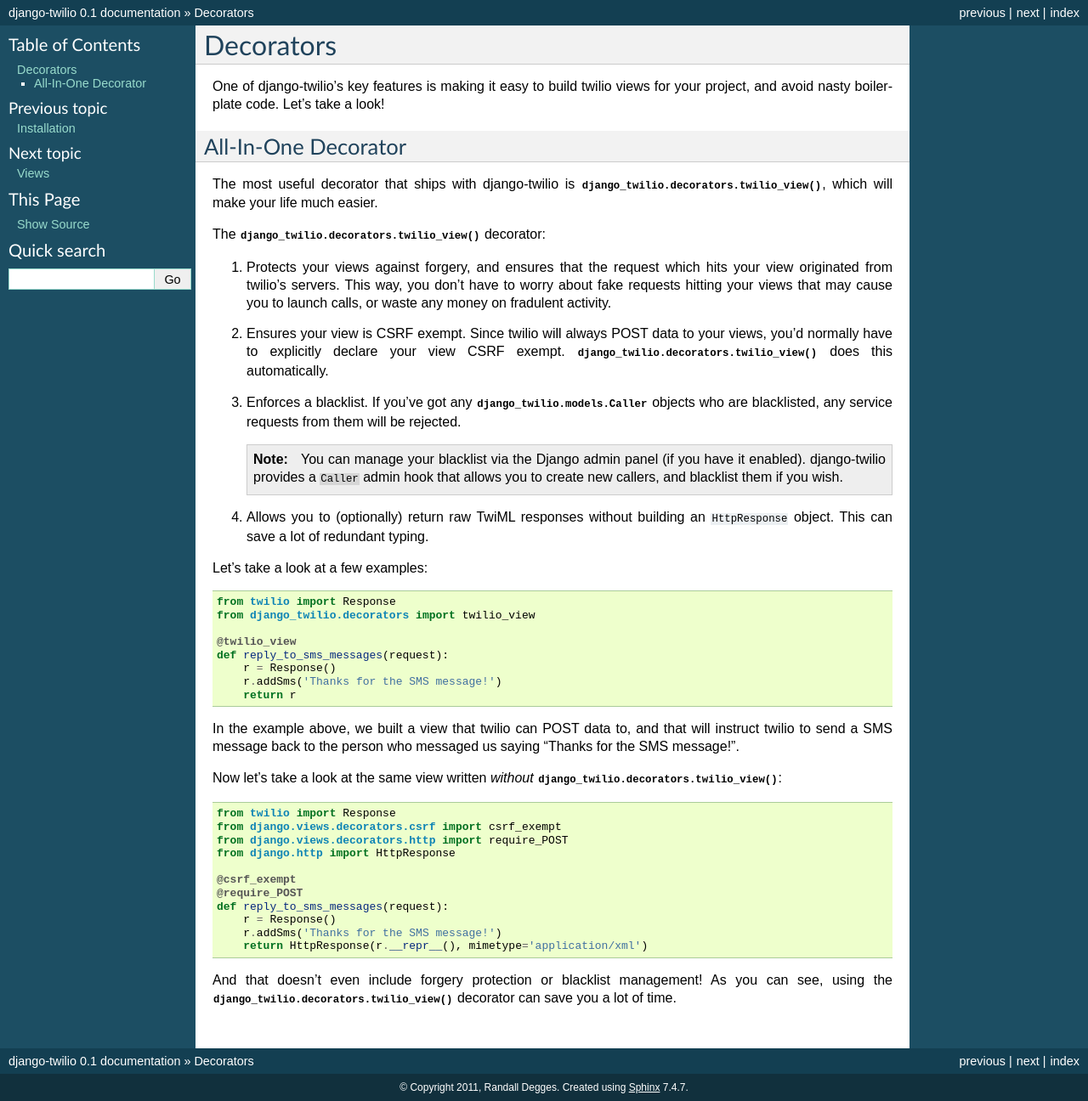
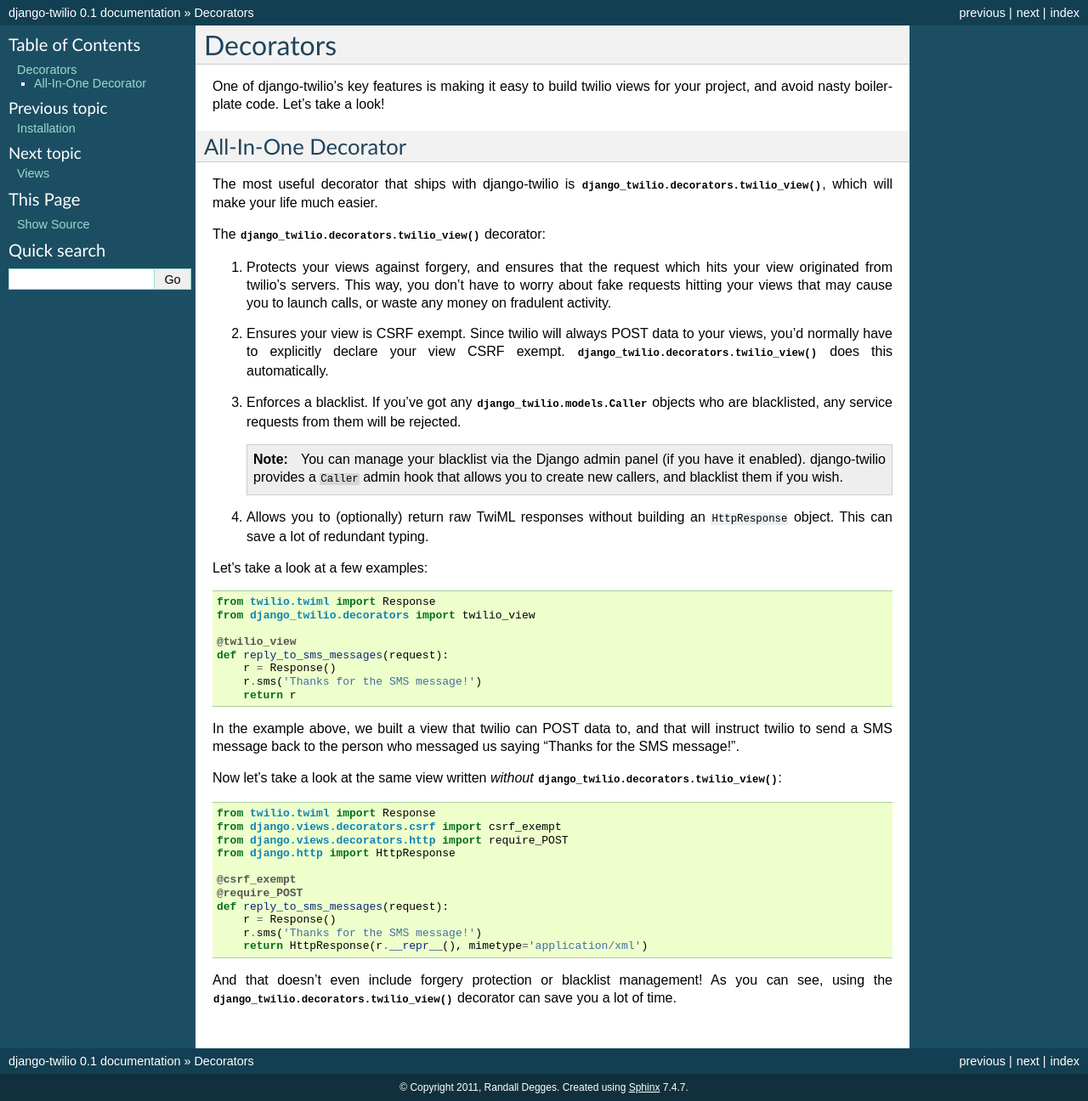
Before and after one commit to rdegges/django-twilio, a Sphinx documentation site: the page built from docs/decorators.rst, in a window 1280 px wide. Shown: the whole page at 85% size. Built offline with Sphinx 7.4.7, drawn with Linux system fonts in a browser that asks for light colours.

Commit message:
Updating docs to reference new twilio library syntax.

```diff
--- a/docs/decorators.rst
+++ b/docs/decorators.rst
@@ -37,13 +37,13 @@
 
 Let's take a look at a few examples::
 
-    from twilio import Response
+    from twilio.twiml import Response
     from django_twilio.decorators import twilio_view
 
     @twilio_view
     def reply_to_sms_messages(request):
         r = Response()
-        r.addSms('Thanks for the SMS message!')
+        r.sms('Thanks for the SMS message!')
         return r
 
 In the example above, we built a view that twilio can POST data to, and that
@@ -53,7 +53,7 @@
 Now let's take a look at the same view written *without*
 :func:`django_twilio.decorators.twilio_view`::
 
-    from twilio import Response
+    from twilio.twiml import Response
     from django.views.decorators.csrf import csrf_exempt
     from django.views.decorators.http import require_POST
     from django.http import HttpResponse
@@ -62,7 +62,7 @@
     @require_POST
     def reply_to_sms_messages(request):
         r = Response()
-        r.addSms('Thanks for the SMS message!')
+        r.sms('Thanks for the SMS message!')
         return HttpResponse(r.__repr__(), mimetype='application/xml')
 
 And that doesn't even include forgery protection or blacklist management! As
--- a/docs/views.rst
+++ b/docs/views.rst
@@ -95,13 +95,13 @@
     )
 
     # views.py
-    from twilio import Response
+    from twilio.twiml import Response
     from django_twilio.decorators import twilio_view
 
     @twilio_view
     def say_hi(request):
         r = Response()
-        r.addSay('Thanks for joining the conference! Django and twilio rock!')
+        r.say('Thanks for joining the conference! Django and twilio rock!')
         return r
 
 If you run this example code, you'll notice that when you call your
```
